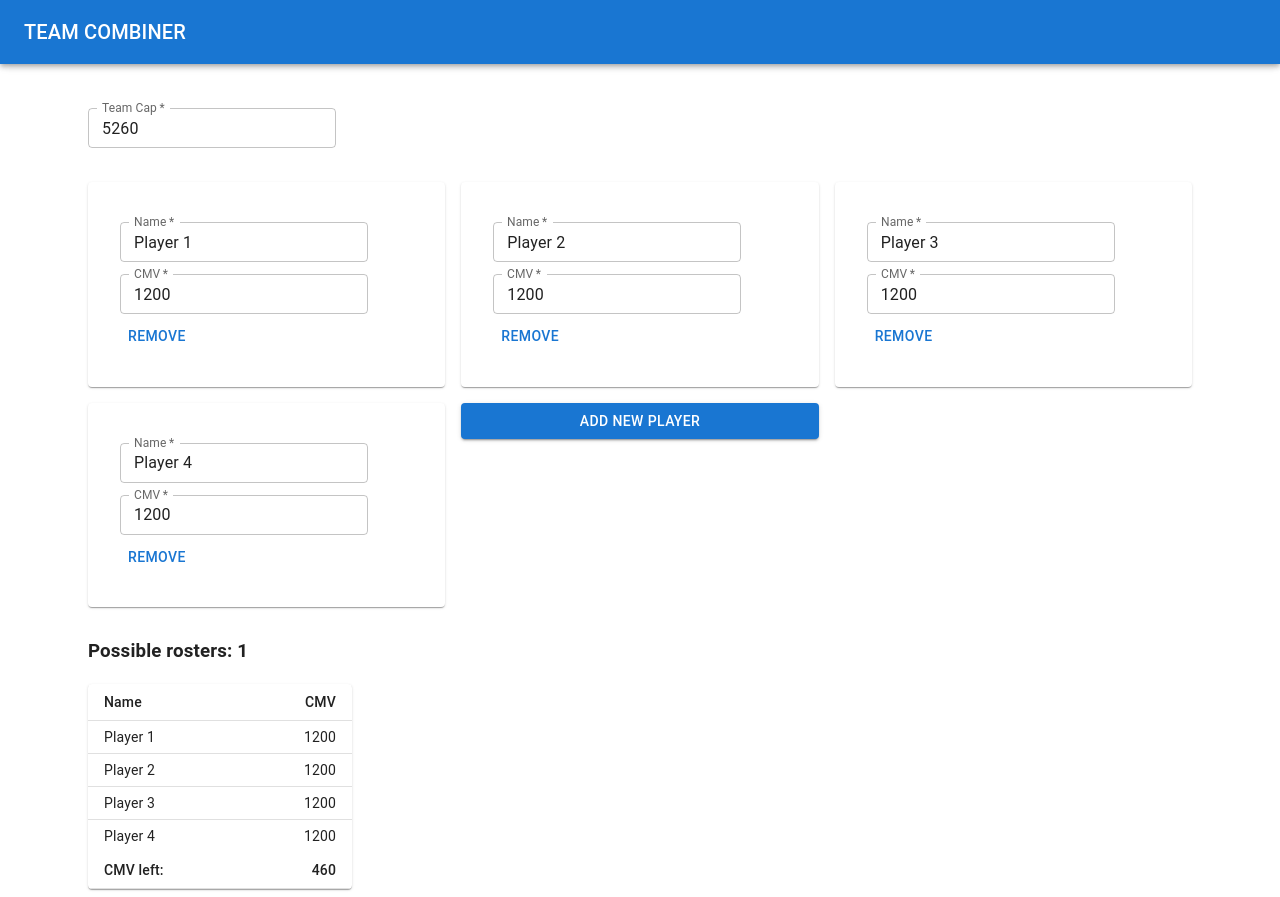
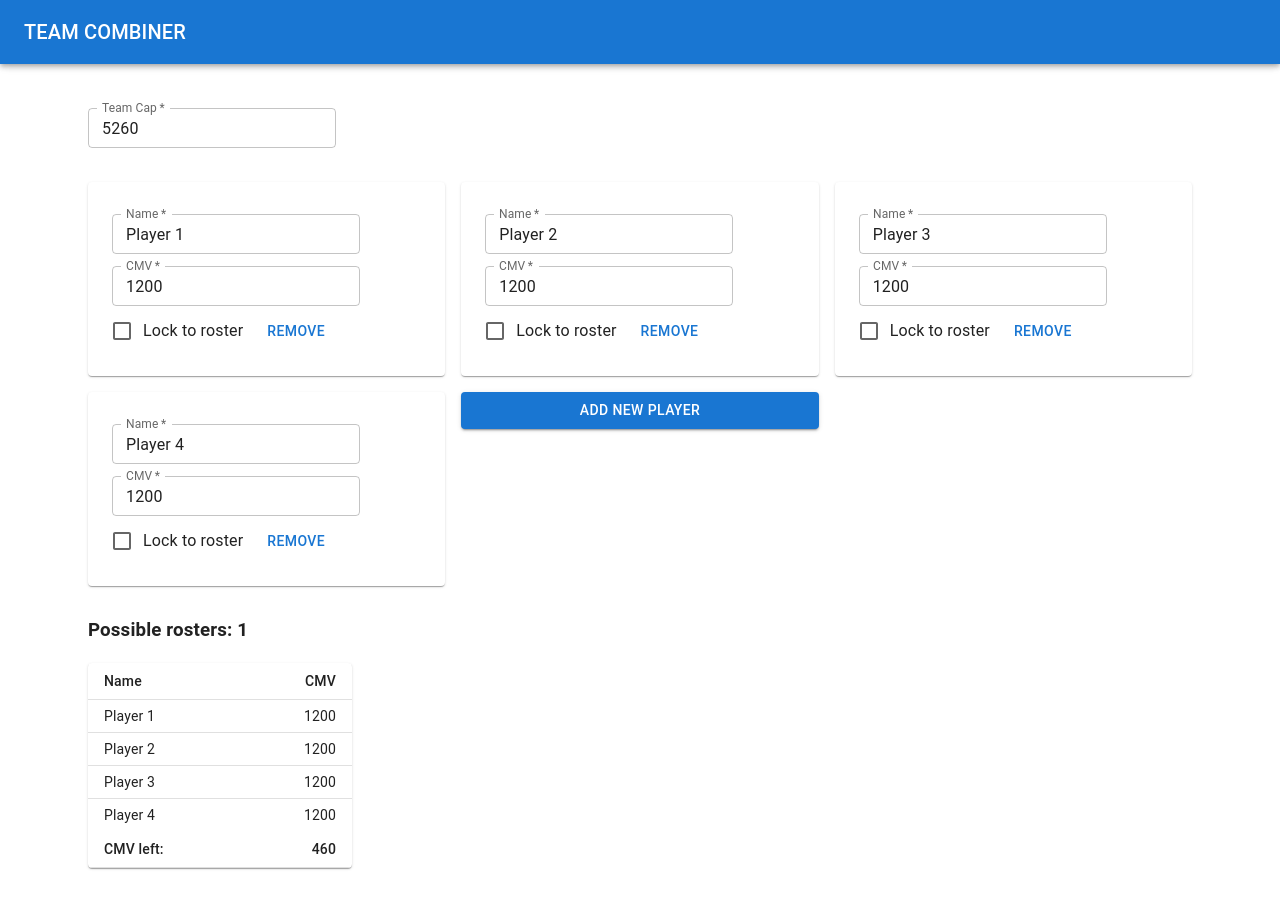
Before and after one commit to Tawga/team-combiner, a React (Create React App) app: page / in a window 1280 px wide. After the commit the page ends 876 px from the top, so only its background shows below. Built offline with nearby package versions, Linux system fonts and the light colour scheme.

Commit message:
Divided into multiple components. Added Roster locking.

```diff
--- /dev/null
+++ b/src/InitialPlayers.js
@@ -0,0 +1,72 @@
+const initialPlayers = [
+	{
+		name: "Player 1",
+		cmv: 1200,
+        lock: false
+	},
+	{
+		name: "Player 2",
+		cmv: 1200,
+        lock: false
+	},
+	{
+		name: "Player 3",
+		cmv: 1200,
+        lock: false
+	},
+	{
+		name: "Player 4",
+		cmv: 1200,
+        lock: false
+	},
+];
+
+// const initialPlayers = [
+// 	{
+// 		name: "McMain",
+// 		cmv: 1200,
+//         lock: false
+// 	},
+// 	{
+// 		name: "Tawga",
+// 		cmv: 1260,
+//         lock: false
+// 	},
+// 	{
+// 		name: "TheCrezzers",
+// 		cmv: 1385,
+//         lock: false
+// 	},
+// 	{
+// 		name: "Envy",
+// 		cmv: 1440,
+//         lock: false
+// 	},
+//     {
+// 		name: "Spiffy",
+// 		cmv: 1410,
+//         lock: false
+// 	},
+//     {
+// 		name: "Duppelharry",
+// 		cmv: 1300,
+//         lock: false
+// 	},
+//     {
+// 		name: "Bukkets",
+// 		cmv: 1325,
+//         lock: false
+// 	},
+//     {
+// 		name: "Camm",
+// 		cmv: 1275,
+//         lock: false
+// 	},
+//     {
+// 		name: "Gngnut",
+// 		cmv: 1360,
+//         lock: false
+// 	},
+// ];
+
+export default initialPlayers;
--- a/src/components/Combinations.js
+++ b/src/components/Combinations.js
@@ -1,72 +1,65 @@
 import React, { useState, useEffect, useCallback } from "react";
-import TeamCard from "./TeamCard.js";
-import classes from "./Combinations.module.css";
+import initialPlayers from "../InitialPlayers.js";
 
-import Card from "@mui/material/Card";
-import Button from "@mui/material/Button";
-import Grid from "@mui/material/Unstable_Grid2";
-import TextField from "@mui/material/TextField";
-import Container from "@mui/material/Container";
-
-const initialPlayers = [
-	{
-		name: "Player 1",
-		cmv: 1200,
-	},
-	{
-		name: "Player 2",
-		cmv: 1200,
-	},
-	{
-		name: "Player 3",
-		cmv: 1200,
-	},
-	{
-		name: "Player 4",
-		cmv: 1200,
-	},
-];
+import TeamCap from "./TeamCap.js";
+import Rosters from "./Rosters";
+import PlayerForm from "./PlayerForm";
 
 const Combinations = () => {
 	const rosterSize = 4;
 	const [teamCap, setTeamCap] = useState(5260);
 	const [players, setPlayers] = useState(initialPlayers);
-	const [legalTeams, setLegalTeams] = useState([]);
-
-	const isLegal = useCallback(
-		(roster) => {
-			let totalCmv = 0;
-			roster.forEach((player) => {
-				totalCmv += player.cmv;
-			});
-
-			return totalCmv <= teamCap;
-		},
-		[teamCap]
-	);
+	const [possibleRosters, setPossibleRosters] = useState([]);
 
 	const calculateTeams = useCallback(() => {
 		if (players.length < rosterSize) {
-			setLegalTeams([]);
+			setPossibleRosters([]);
 			return;
 		} else {
-			const allCombinations = combinations(players, rosterSize).filter(isLegal);
+			// Calculate all combinations and filter allowed rosters
+			const allCombinations = combinations(players, rosterSize).filter(
+				(roster) => {
+					let totalCmv = 0;
+					roster.forEach((player) => {
+						totalCmv += player.cmv;
+					});
+					return totalCmv <= teamCap;
+				}
+			);
 
-			const rosters = allCombinations.map((combination) => {
+			// Filter only rosters with locked team mates
+			const lockedPlayers = players
+				.filter((player) => player.lock === true)
+				.map((player) => player.name);
+
+			let filteredRoster = allCombinations;
+			if (lockedPlayers.length > 0) {
+				filteredRoster = allCombinations.filter((subArr) =>
+					lockedPlayers.every((val) => subArr.some((obj) => obj.name === val))
+				);
+			}
+
+			// Calculate total CMV values of the roster
+			const rosters = filteredRoster.map((combination) => {
 				let totalCmv = 0;
 				combination.forEach((player) => {
 					totalCmv += player.cmv;
 				});
-
 				const roster = { players: combination, totalCmv: totalCmv };
 				return roster;
 			});
 
-			setLegalTeams(rosters.sort((a, b) => (a.totalCmv < b.totalCmv ? 1 : -1)));
+			setPossibleRosters(
+				rosters.sort((a, b) => (a.totalCmv < b.totalCmv ? 1 : -1))
+			);
 		}
-	}, [players, isLegal]);
+	}, [players, teamCap]);
 
-	function combinations(a, c) {
+	useEffect(() => {
+		calculateTeams();
+	}, [players, calculateTeams]);
+
+	const combinations = (a, c) => {
 		let index = [];
 		let n = a.length;
 
@@ -93,124 +86,13 @@ const Combinations = () => {
 			}
 		}
 		return result;
-	}
-
-	let handleChange = (i, e) => {
-		let newFormValues = [...players];
-		if (e.target.name === "cmv") {
-			newFormValues[i][e.target.name] = Number(e.target.value);
-		} else {
-			newFormValues[i][e.target.name] = e.target.value;
-		}
-		setPlayers(newFormValues);
 	};
-
-	let addFormFields = () => {
-		setPlayers([...players, { name: "", cmv: 1200 }]);
-	};
-
-	let removeFormFields = (i) => {
-		let newFormValues = [...players];
-		newFormValues.splice(i, 1);
-		setPlayers(newFormValues);
-	};
-
-	useEffect(() => {
-		calculateTeams();
-	}, [players, calculateTeams]);
-
-	const teamCapHandler = (event) =>  {
-		if(event.target.value >= 0){
-			setTeamCap(event.target.value);
-		}
-
-	}
 
 	return (
 		<React.Fragment>
-			<Container maxWidth="lg" className={classes["container-top"]}>
-				<TextField
-					type="text"
-					name="teamCap"
-					label="Team Cap"
-					size="small"
-					margin="dense"
-					required
-					value={teamCap}
-					onChange={teamCapHandler}
-				/>
-			</Container>
-			<Container maxWidth="lg" className={classes.container}>
-				<form>
-					<Grid container spacing={2}>
-						{players.map((player, index) => {
-							return (
-								<Grid key={index} xs={6} md={4}>
-									<Card
-										sx={{
-											padding: 4,
-										}}
-									>
-										<TextField
-											type="text"
-											name="name"
-											label="Name"
-											size="small"
-											margin="dense"
-											required
-											value={player.name || ""}
-											onChange={(e) => handleChange(index, e)}
-										/>
-										<TextField
-											type="number"
-											name="cmv"
-											label="CMV"
-											size="small"
-											margin="dense"
-											required
-											value={player.cmv || ""}
-											onChange={(e) => handleChange(index, e)}
-										/>
-
-										<Button
-											type="button"
-											className="button remove"
-											onClick={() => removeFormFields(index)}
-										>
-											Remove
-										</Button>
-									</Card>
-								</Grid>
-							);
-						})}
-						<Grid xs={6} md={4}>
-							<Button
-								variant="contained"
-								className="button add"
-								fullWidth
-								type="button"
-								onClick={() => addFormFields()}
-							>
-								Add New Player
-							</Button>
-						</Grid>
-					</Grid>
-				</form>
-			</Container>
-			<Container maxWidth="lg">
-				<h3>Possible rosters: {legalTeams.length}</h3>
-				<Grid container spacing={2}>
-					{legalTeams.map((team, index) => {
-						return (
-							<Grid key={index} xs={6} sm={4} md={3}>
-								<Card>
-									<TeamCard players={team.players} cap={teamCap} cmv={team.totalCmv} />
-								</Card>
-							</Grid>
-						);
-					})}
-				</Grid>
-			</Container>
+			<TeamCap teamCap={teamCap} setTeamCap={setTeamCap} />
+			<PlayerForm setPlayers={setPlayers} players={players} />
+			<Rosters legalTeams={possibleRosters} teamCap={teamCap} />
 		</React.Fragment>
 	);
 };
--- /dev/null
+++ b/src/components/PlayerForm.js
@@ -0,0 +1,110 @@
+import React from "react";
+import classes from "./Combinations.module.css";
+
+import {
+	Container,
+	Card,
+	TextField,
+	Button,
+	Checkbox,
+	FormControlLabel,
+} from "@mui/material";
+import Grid from "@mui/material/Unstable_Grid2";
+
+const PlayerForm = (props) => {
+	const { players, setPlayers} = props;
+
+    const addFormFields = () => {
+		setPlayers([...players, { name: "", cmv: 1200, lock: false }]);
+	};
+
+	const removeFormFields = (i) => {
+		let newFormValues = [...players];
+		newFormValues.splice(i, 1);
+		setPlayers(newFormValues);
+	};
+
+    const handleChange = (i, event) => {
+		let newFormValues = [...players];
+		if (event.target.name === "cmv") {
+			newFormValues[i][event.target.name] = Number(event.target.value);
+		} else {
+			newFormValues[i][event.target.name] = event.target.value;
+		}
+		setPlayers(newFormValues);
+	};
+
+    const lockHandler = (i, event) => {
+        let newFormValues = [...players];
+        newFormValues[i][event.target.name] = !newFormValues[i][event.target.name];
+        setPlayers(newFormValues);
+    }
+
+	return (
+		<Container maxWidth="lg" className={classes.container}>
+			<form>
+				<Grid container spacing={2}>
+					{players.map((player, index) => {
+						return (
+							<Grid key={index} xs={6} md={4}>
+								<Card
+									sx={{
+										padding: 3,
+									}}
+								>
+									<TextField
+										type="text"
+										name="name"
+										label="Name"
+										size="small"
+										margin="dense"
+										required
+										value={player.name || ""}
+										onChange={(e) => handleChange(index, e)}
+									/>
+									<TextField
+										type="number"
+										name="cmv"
+										label="CMV"
+										size="small"
+										margin="dense"
+										required
+										value={player.cmv || ""}
+										onChange={(e) => handleChange(index, e)}
+									/>
+
+									<FormControlLabel
+										control={<Checkbox name="lock" checked={player.lock} />}
+										label="Lock to roster"
+                                        onClick={(e) => lockHandler(index, e)}
+									/>
+
+									<Button
+										type="button"
+										className="button remove"
+										onClick={() => removeFormFields(index)}
+									>
+										Remove
+									</Button>
+								</Card>
+							</Grid>
+						);
+					})}
+					<Grid xs={6} md={4}>
+						<Button
+							variant="contained"
+							className="button add"
+							fullWidth
+							type="button"
+							onClick={() => addFormFields()}
+						>
+							Add New Player
+						</Button>
+					</Grid>
+				</Grid>
+			</form>
+		</Container>
+	);
+};
+
+export default PlayerForm;
--- /dev/null
+++ b/src/components/Rosters.js
@@ -0,0 +1,32 @@
+import React from "react";
+import { Container, Card } from "@mui/material";
+import Grid from "@mui/material/Unstable_Grid2";
+import TeamCard from "./TeamCard";
+
+const Rosters = (props) => {
+
+    const {legalTeams, teamCap} = props;
+
+	return (
+		<Container maxWidth="lg">
+			<h3>Possible rosters: {legalTeams.length}</h3>
+			<Grid container spacing={2}>
+				{legalTeams.map((team, index) => {
+					return (
+						<Grid key={index} xs={6} sm={4} md={3}>
+							<Card>
+								<TeamCard
+									players={team.players}
+									cap={teamCap}
+									cmv={team.totalCmv}
+								/>
+							</Card>
+						</Grid>
+					);
+				})}
+			</Grid>
+		</Container>
+	);
+};
+
+export default Rosters;
--- /dev/null
+++ b/src/components/TeamCap.js
@@ -0,0 +1,31 @@
+import React from 'react'
+import classes from "./Combinations.module.css";
+import { Container, TextField } from '@mui/material'
+
+const TeamCap = (props) => {
+
+    const {teamCap, setTeamCap} = props;
+
+    const teamCapHandler = (event) => {
+		if (event.target.value >= 0) {
+			setTeamCap(event.target.value);
+		}
+	};
+
+  return (
+    <Container maxWidth="lg" className={classes["container-top"]}>
+				<TextField
+					type="number"
+					name="teamCap"
+					label="Team Cap"
+					size="small"
+					margin="dense"
+					required
+					value={teamCap}
+					onChange={teamCapHandler}
+				/>
+			</Container>
+  )
+}
+
+export default TeamCap
--- a/src/components/TeamCard.js
+++ b/src/components/TeamCard.js
@@ -1,6 +1,7 @@
 import React from "react";
 import classes from "./TeamCard.module.css";
 
+import LockIcon from '@mui/icons-material/Lock';
 import Table from "@mui/material/Table";
 import TableBody from "@mui/material/TableBody";
 import TableCell from "@mui/material/TableCell";
@@ -33,7 +34,7 @@ const TeamCard = (props) => {
 									sx={{ "&:last-child td, &:last-child th": { border: 0 } }}
 								>
 									<TableCell component="th" scope="player">
-										{player.name}
+										 {player.name} {player.lock && <LockIcon sx={{ height:12}}/>}
 									</TableCell>
 									<TableCell align="right">{player.cmv}</TableCell>
 								</TableRow>
```
